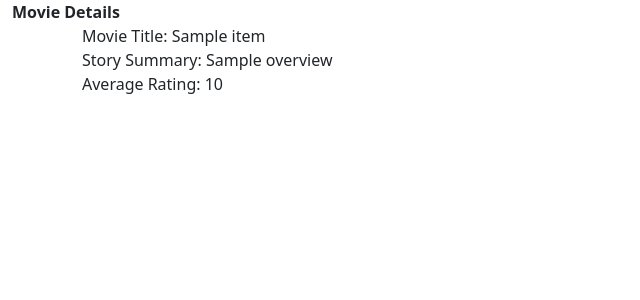
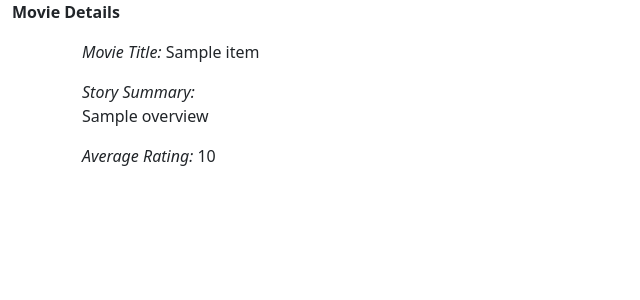
Before and after one commit to katiayx/practice_repo, a Flask app: page / in a window 1280 px wide. Shown: the top 300 px of the page, without its empty margins (0-640 px from the left). Run offline with Flask 2, Linux system fonts and the light colour scheme; a database or web service that is not in the repository returns one stand-in record (values such as "Sample title"); data that the repository does not hold is empty; some libraries are stand-ins or nearby versions.

Commit message:
cleaned up html display

```diff
--- a/api_sandbox/templates/details.html
+++ b/api_sandbox/templates/details.html
@@ -8,15 +8,21 @@
   <body>
     <div class="container-fluid"><b>Movie Details</b></div>
   	<div class="container">
+      <p>
       	<div class="row">
-      		<div class="col-xs-12">Movie Title: {{ title }}</div>
+        		<div class="col-xs-12"><em>Movie Title:</em> {{ title }}</div>
       	</div>
+      </p>
+      <p>
       	<div class="row">
-    		<div class="col-xs-12">Story Summary: {{ synopsis }}</div>
+      		<div class="col-xs-12"><em>Story Summary:</em><br>{{ synopsis }}<br></div>
       	</div>
+      </p>
+      <p>
       	<div class="row">
-    		<div class="col-xs-12">Average Rating: {{ ave_rating }}</div>
+      		<div class="col-xs-12"><em>Average Rating:</em> {{ ave_rating }}</div>
       	</div>
+      </p>
   	</div>
 
 
```
Also changed, not shown: api_sandbox/static/img/12_15_movie_details.png (added), 1 other file. Lines whose indentation alone changed are shown as unchanged.
